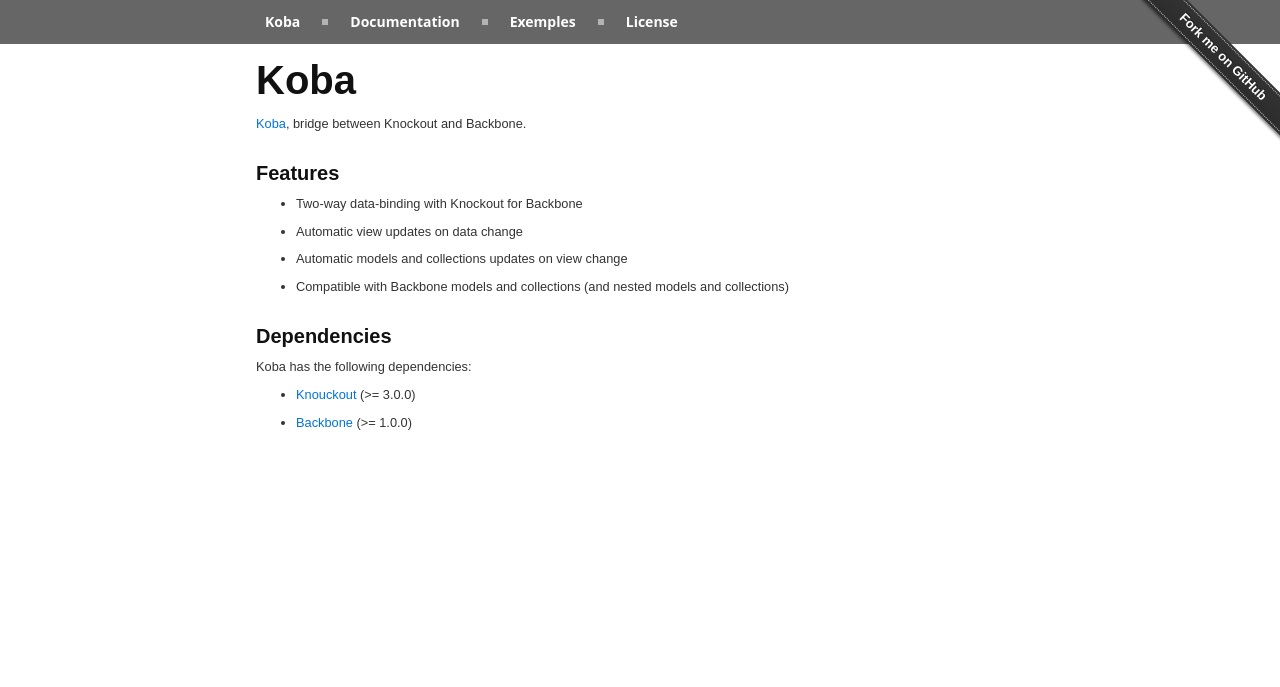
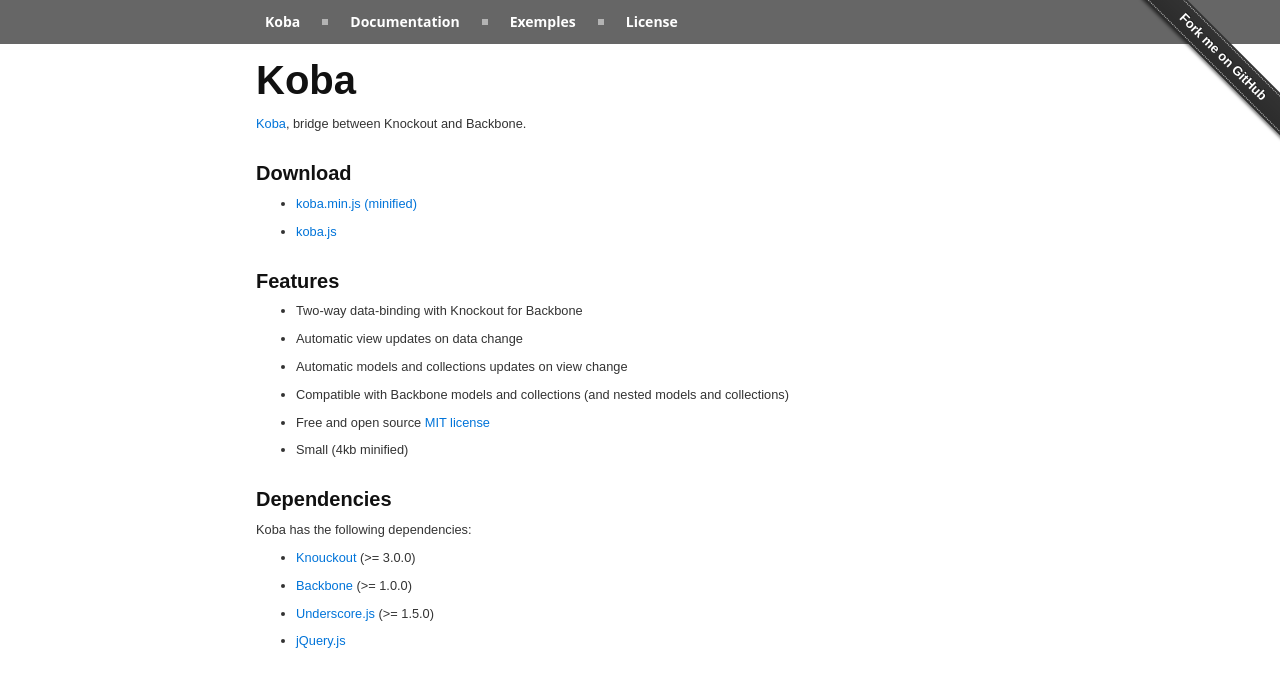
Before and after one commit to mathieumast/koba, a Jekyll site: the page built from index.html, in a window 1280 px wide. Shown: the top 687 px of the page. Built offline with Jekyll 4.4.1, drawn with Linux system fonts in a browser that asks for light colours; nearby versions of some CDN libraries.

Commit message:
add minified

```diff
--- a/_includes/index.md
+++ b/_includes/index.md
@@ -1,4 +1,10 @@
 [Koba]({{ site.github }}), bridge between Knockout and Backbone.
+
+## Download
+
+* [koba.min.js (minified)](http://mathieumast.github.io/koba//js/koba.min.js)
+
+* [koba.js](http://mathieumast.github.io/koba//js/koba.js)
 
 ## Features
 
@@ -10,6 +16,10 @@
 
 * Compatible with Backbone models and collections (and nested models and collections)
 
+* Free and open source [MIT license](http://opensource.org/licenses/mit-license.php)
+
+* Small (4kb minified)
+
 ## Dependencies
 
 Koba has the following dependencies:
@@ -17,3 +27,7 @@ Koba has the following dependencies:
 * [Knouckout](http://knockoutjs.com/) (>= 3.0.0)
 
 * [Backbone](http://backbonejs.org/) (>= 1.0.0)
+
+* [Underscore.js](http://underscorejs.org/) (>= 1.5.0)
+
+* [jQuery.js](http://jquery.com/)
```
Also changed, not shown: _includes/license.md (+1 -1 lines), js/koba.min.js (added).
